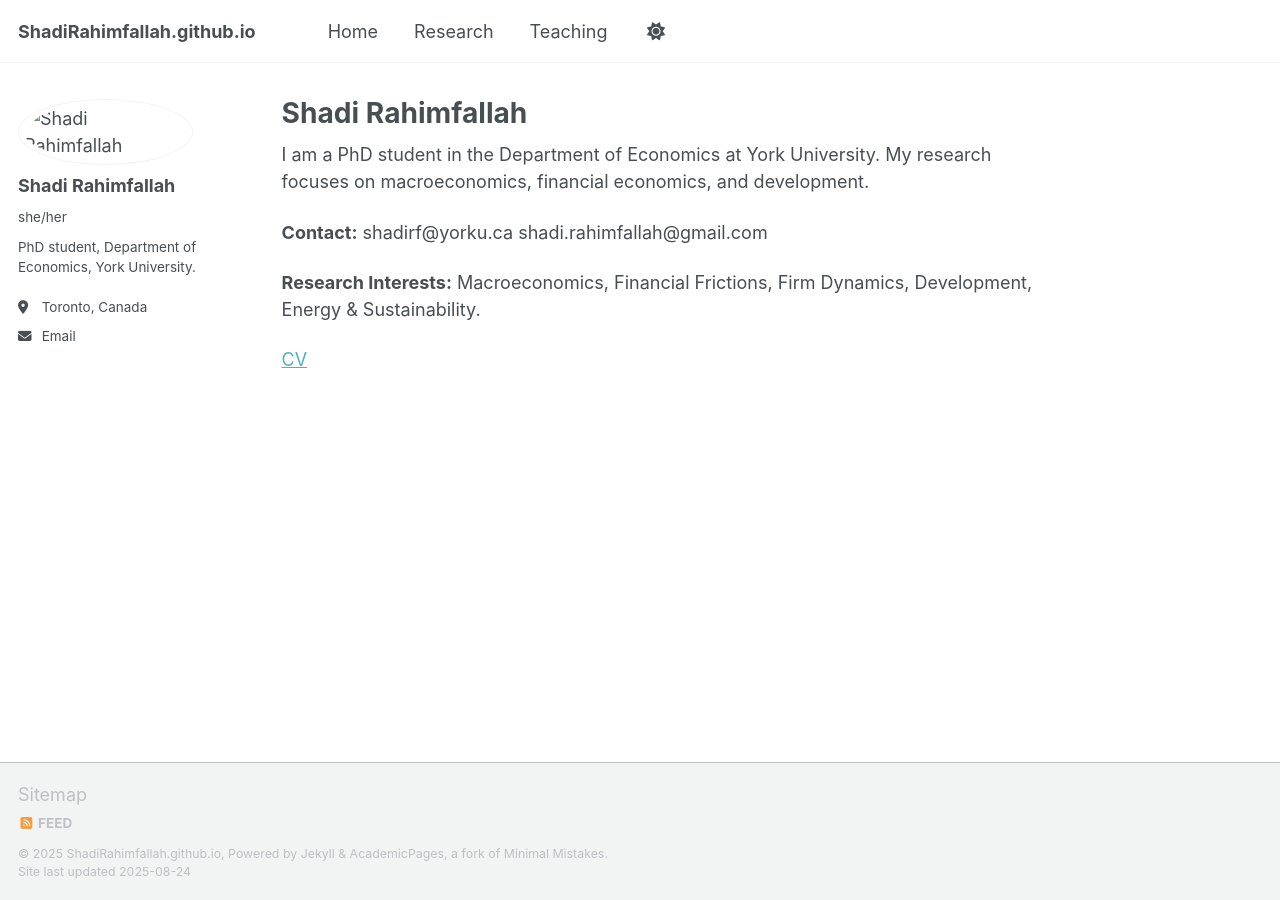
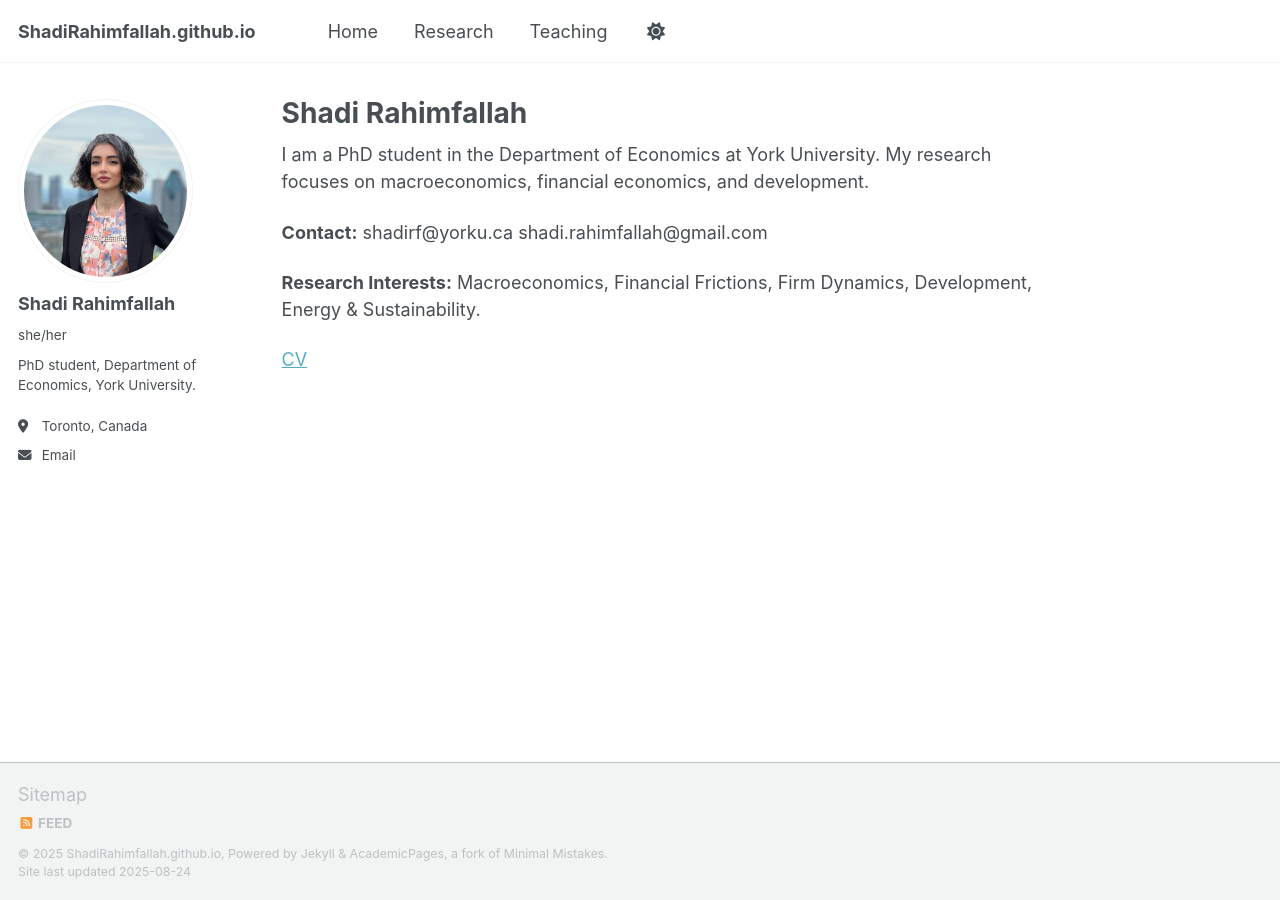
Before and after one commit to ShadiRahimfallah/ShadiRahimfallah.github.io, a Jekyll site: the page built from index.md, in a window 1280 px wide. Built offline with Jekyll 4.4.1, drawn with Linux system fonts in a browser that asks for light colours; a script that is not in the unit is left out.

Commit message:
Update _config.yml

```diff
--- a/_config.yml
+++ b/_config.yml
@@ -1,5 +1,5 @@
 author:
-  avatar     : "/images/shadi.jpg"     # file must exist
+  avatar     : "https://shadirahimfallah.github.io/images/shadi.jpg"    # file must exist
   name       : "Shadi Rahimfallah"
   pronouns   : "she/her"
   bio        : "PhD student, Department of Economics, York University."
```
